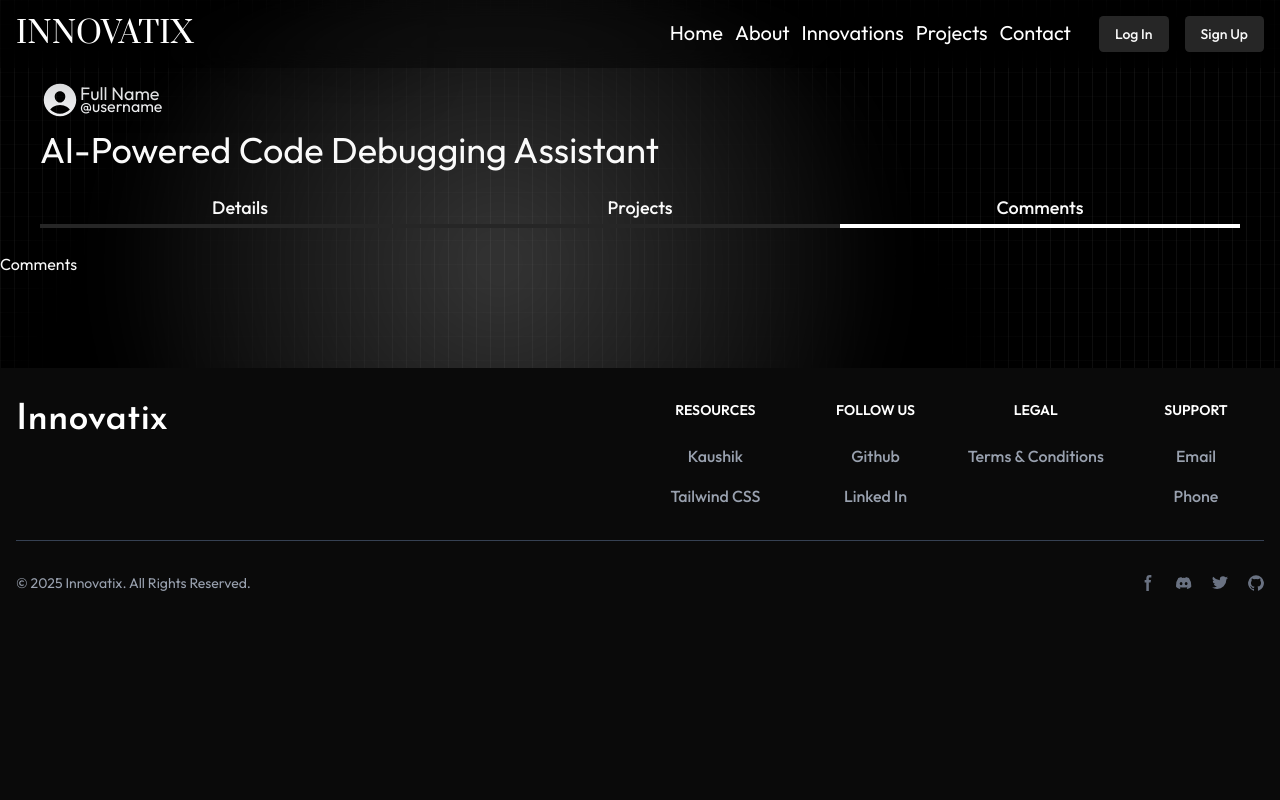
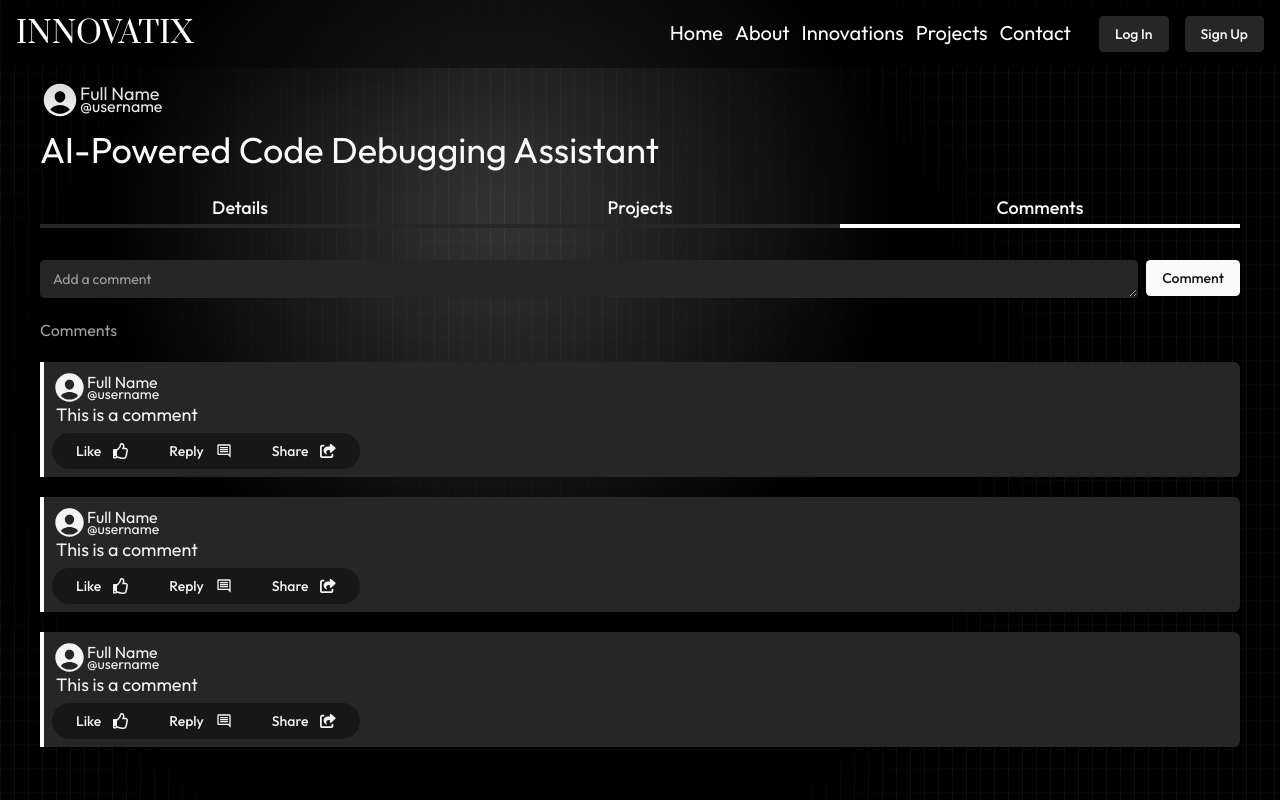
Before and after one commit to kaushiksarkaralt/innovatix, a React (Vite) app in the folder frontend/: page /innovation/1 in a window 1280 px wide. Both pictures are taken after a click on the button "Comments". Shown: the top 800 px of the page. Built offline with nearby package versions, Linux system fonts and the light colour scheme.

Commit message:
feat: add comments section with input and interaction buttons in Innovation page

```diff
--- a/frontend/src/pages/Innovation.tsx
+++ b/frontend/src/pages/Innovation.tsx
@@ -1,10 +1,16 @@
-import React from "react";
+import React, {useState} from "react";
+import { useParams } from "react-router";
+
 import { BlackSpotlight } from "@/components/backgrounds/black-spotlight";
 import { Button } from "@/components/ui/button";
-import { useState } from "react";
+import { Textarea } from "@/components/ui/textarea";
+
+import { ProjectsList } from "./Projects";
+
 import { IoPersonCircle } from "react-icons/io5";
-import { useParams } from "react-router";
-import { ProjectsList } from "./Projects";
+import { FaRegThumbsUp } from "react-icons/fa";
+import { MdOutlineInsertComment } from "react-icons/md";
+import { FaShareFromSquare } from "react-icons/fa6";
 
 interface innovationType {
   title: string;
@@ -131,11 +137,9 @@ Tags: AI, Debugging, Code Review, Automation, Software Development
 const Details = ({ innovation }: { innovation: innovationType }) => {
   return (
     <div>
-      {
-        <div className="text-gray-100 whitespace-pre-line text-lg  px-5 md:px-10">
-          <p className="px-3 md:px-5">{innovation.description}</p>
-        </div>
-      }
+      <div className="text-gray-100 whitespace-pre-line text-lg px-5 md:px-10">
+        <p className="px-3 md:px-5">{innovation.description}</p>
+      </div>
     </div>
   );
 };
@@ -149,9 +153,75 @@ const Projects = () => {
 };
 
 const Comments = () => {
+  const comments = [
+    {
+      name: "Full Name",
+      username: "@username",
+      comment: "This is a comment",
+    },
+    {
+      name: "Full Name",
+      username: "@username",
+      comment: "This is a comment",
+    },
+    {
+      name: "Full Name",
+      username: "@username",
+      comment: "This is a comment",
+    },
+  ];
   return (
-    <div>
-      <h1>Comments</h1>
+    <div className="px-5 md:px-10">
+      <form className="flex mt-2 mb-5">
+        <Textarea placeholder="Add a comment" className="bg-muted min-h-0" />
+        <Button className="ml-2">Comment</Button>
+      </form>
+      <p className="text-muted-foreground my-3">Comments</p>
+      <div>
+        {comments.map((comment, i) => (
+          <div className="border-l-4 border-white p-2 my-5 bg-muted rounded-r-lg" key={i}>
+            <div className="flex items-center">
+              <IoPersonCircle size={35} className="text-gray-100" />
+              <div>
+                <p className="text-base leading-3 text-gray-100">
+                  {comment.name}
+                </p>
+                <p className="text-sm leading-3 text-gray-100">
+                  {comment.username}
+                </p>
+              </div>
+            </div>
+            <div>
+              <p className="text-gray-100 text-lg leading-3 p-1">
+                {comment.comment}
+              </p>
+            </div>
+            <div className="flex space-x-4 mt-2 bg-neutral-900 px-3 w-min rounded-4xl">
+              <Button
+                variant="ghost"
+                className="flex items-center space-x-1 text-gray-100"
+              >
+                <span>Like</span>
+                <FaRegThumbsUp size={20} />
+              </Button>
+              <Button
+                variant="ghost"
+                className="flex items-center space-x-1 text-gray-100"
+              >
+                <span>Reply</span>
+                <MdOutlineInsertComment size={20} />
+              </Button>
+              <Button
+                variant="ghost"
+                className="flex items-center space-x-1 text-gray-100"
+              >
+                <span>Share</span>
+                <FaShareFromSquare size={20} />
+              </Button>
+            </div>
+          </div>
+        ))}
+      </div>
     </div>
   );
 };
```
